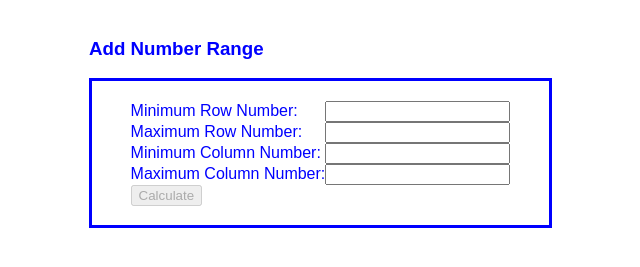
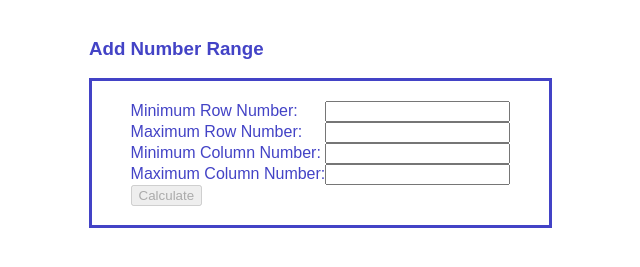
Before and after one commit to munroev-01918856/GUI_HW3, a plain HTML site: page index.html in a window 1280 px wide. Shown: the part 61-328 px from the top of the page, without its empty margins (259-899 px from the left). Drawn offline with Linux system fonts and the light colour scheme.

```diff
--- a/Style/style.css
+++ b/Style/style.css
@@ -33,7 +33,7 @@ div {
 
 .AAAAH{
     float:left;
-    color: blue;
+    color: rgb(67, 67, 198);
 }
 /* Table */
 /* #mlttable{
```
